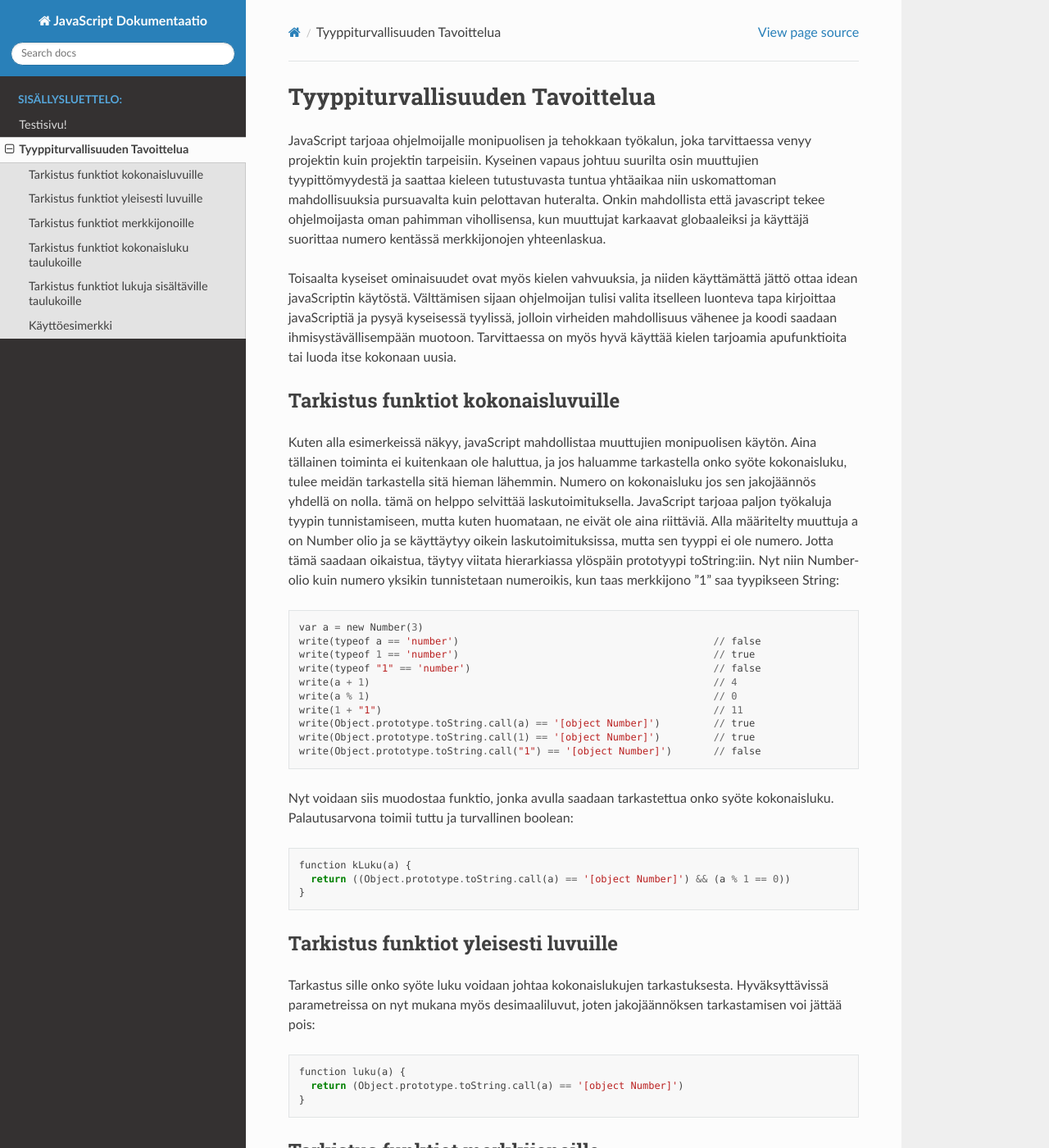
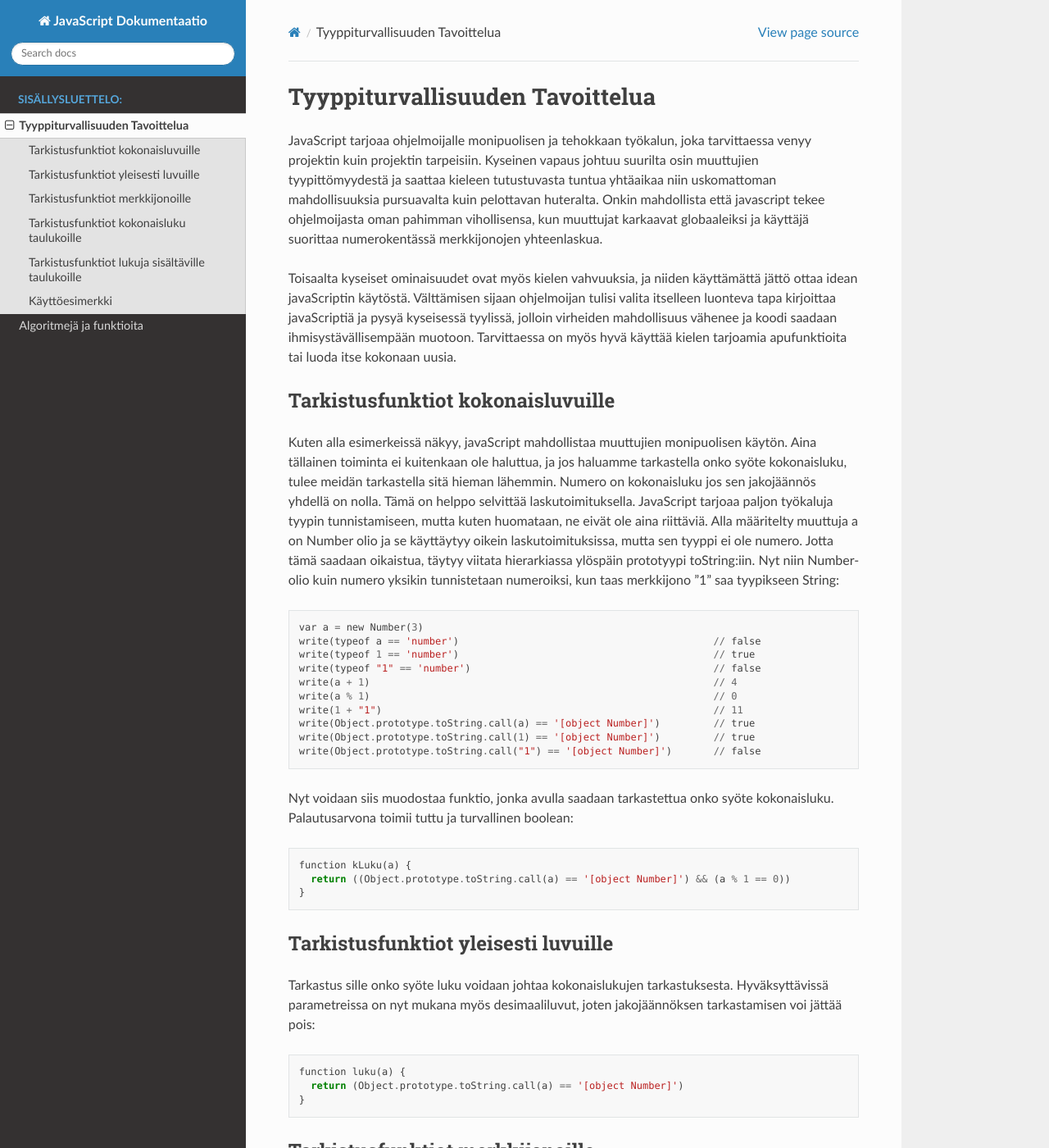
Before and after one commit to zeeket/ohjelmointitekniikkajs, a Sphinx documentation site: the page built from docs/tyyppiTurvallisuus.rst, in a window 1280 px wide and 1400 px high. Shown: the whole window at 82% size. Built offline with Sphinx 7.4.7 and the Read the Docs theme 2.0.0, drawn with Linux system fonts in a browser that asks for light colours; some of the changed text lies outside the part shown.

Commit message:
Algoritmit ja funktiot tehty ja muutamia korjauksia

```diff
--- a/docs/index.rst
+++ b/docs/index.rst
@@ -12,8 +12,8 @@
    :maxdepth: 2
    :caption: Sisällysluettelo:
 
-   testisivu
    tyyppiTurvallisuus
+   algoritmitJaFunktiot
 
 Luettelot
 ==================
--- a/docs/tyyppiTurvallisuus.rst
+++ b/docs/tyyppiTurvallisuus.rst
@@ -1,14 +1,14 @@
 Tyyppiturvallisuuden Tavoittelua
 ================================
 
-JavaScript tarjoaa ohjelmoijalle monipuolisen ja tehokkaan työkalun, joka tarvittaessa venyy projektin kuin projektin tarpeisiin. Kyseinen vapaus johtuu suurilta osin muuttujien tyypittömyydestä ja saattaa kieleen tutustuvasta tuntua yhtäaikaa niin uskomattoman mahdollisuuksia pursuavalta kuin pelottavan huteralta. Onkin mahdollista että javascript tekee ohjelmoijasta oman pahimman vihollisensa, kun muuttujat karkaavat globaaleiksi ja käyttäjä suorittaa numero kentässä merkkijonojen yhteenlaskua.
+JavaScript tarjoaa ohjelmoijalle monipuolisen ja tehokkaan työkalun, joka tarvittaessa venyy projektin kuin projektin tarpeisiin. Kyseinen vapaus johtuu suurilta osin muuttujien tyypittömyydestä ja saattaa kieleen tutustuvasta tuntua yhtäaikaa niin uskomattoman mahdollisuuksia pursuavalta kuin pelottavan huteralta. Onkin mahdollista että javascript tekee ohjelmoijasta oman pahimman vihollisensa, kun muuttujat karkaavat globaaleiksi ja käyttäjä suorittaa numerokentässä merkkijonojen yhteenlaskua.
 
 Toisaalta kyseiset ominaisuudet ovat myös kielen vahvuuksia, ja niiden käyttämättä jättö ottaa idean javaScriptin käytöstä. Välttämisen sijaan ohjelmoijan tulisi valita itselleen luonteva tapa kirjoittaa javaScriptiä ja pysyä kyseisessä tyylissä, jolloin virheiden mahdollisuus vähenee ja koodi saadaan ihmisystävällisempään muotoon. Tarvittaessa on myös hyvä käyttää kielen tarjoamia apufunktioita tai luoda itse kokonaan uusia.
 
-Tarkistus funktiot kokonaisluvuille
+Tarkistusfunktiot kokonaisluvuille
 -----------------------------------
 
-Kuten alla esimerkeissä näkyy, javaScript mahdollistaa muuttujien monipuolisen käytön. Aina tällainen toiminta ei kuitenkaan ole haluttua, ja jos haluamme tarkastella onko syöte kokonaisluku, tulee meidän tarkastella sitä hieman lähemmin. Numero on kokonaisluku jos sen jakojäännös yhdellä on nolla. tämä on helppo selvittää laskutoimituksella. JavaScript tarjoaa paljon työkaluja tyypin tunnistamiseen, mutta kuten huomataan, ne eivät ole aina riittäviä. Alla määritelty muuttuja a on Number olio ja se käyttäytyy oikein laskutoimituksissa, mutta sen tyyppi ei ole numero. Jotta tämä saadaan oikaistua, täytyy viitata hierarkiassa ylöspäin prototyypi toString:iin. Nyt niin Number-olio kuin numero yksikin tunnistetaan numeroikis, kun taas merkkijono "1" saa tyypikseen String::
+Kuten alla esimerkeissä näkyy, javaScript mahdollistaa muuttujien monipuolisen käytön. Aina tällainen toiminta ei kuitenkaan ole haluttua, ja jos haluamme tarkastella onko syöte kokonaisluku, tulee meidän tarkastella sitä hieman lähemmin. Numero on kokonaisluku jos sen jakojäännös yhdellä on nolla. Tämä on helppo selvittää laskutoimituksella. JavaScript tarjoaa paljon työkaluja tyypin tunnistamiseen, mutta kuten huomataan, ne eivät ole aina riittäviä. Alla määritelty muuttuja a on Number olio ja se käyttäytyy oikein laskutoimituksissa, mutta sen tyyppi ei ole numero. Jotta tämä saadaan oikaistua, täytyy viitata hierarkiassa ylöspäin prototyypi toString:iin. Nyt niin Number-olio kuin numero yksikin tunnistetaan numeroiksi, kun taas merkkijono "1" saa tyypikseen String::
 
   var a = new Number(3)
   write(typeof a == 'number')						// false
@@ -27,7 +27,7 @@
     return ((Object.prototype.toString.call(a) == '[object Number]') && (a % 1 == 0))
   }
 
-Tarkistus funktiot yleisesti luvuille
+Tarkistusfunktiot yleisesti luvuille
 -------------------------------------
 
 Tarkastus sille onko syöte luku voidaan johtaa kokonaislukujen tarkastuksesta. Hyväksyttävissä parametreissa on nyt mukana myös desimaaliluvut, joten jakojäännöksen tarkastamisen voi jättää pois::
@@ -36,7 +36,7 @@
     return (Object.prototype.toString.call(a) == '[object Number]')
   }
 
-Tarkistus funktiot merkkijonoille
+Tarkistusfunktiot merkkijonoille
 ---------------------------------
 
 Merkkijonoille voidaan jälleen kerran soveltaa kokonaisluku tarkastuksen ratkaisua. Muutetaan toStringin vertailu muotoon '[object String]', jolloin funktiomme palauttaa true jos parametri täyttää merkkijonon kriteerit ja muuten false::
@@ -53,16 +53,16 @@
   }
 
 
-Tarkistus funktiot kokonaisluku taulukoille
+Tarkistusfunktiot kokonaisluku taulukoille
 -------------------------------------------
 
-Taulukoiden tarkastamisessa voimme käyttää kokonaisluvun tunnistamis funktiota ja valmista Array.every(func) apufunktiota. Every palauttaa toden mikäli taulukon kaikki alkiot läpäisevät function parametrina saaman testin. Kokonaisluku taulukon tarkastava funktio::
+Taulukoiden tarkastamisessa voimme käyttää kokonaisluvun tunnistamisfunktiota ja valmista Array.every(func) apufunktiota. Every palauttaa toden mikäli taulukon kaikki alkiot läpäisevät function parametrina saaman testin. Kokonaisluku taulukon tarkastava funktio::
 
   function klTaulukko(array) {
     return array.every(kLuku)
   }
 
-Tarkistus funktiot lukuja sisältäville taulukoille
+Tarkistusfunktiot lukuja sisältäville taulukoille
 --------------------------------------------------
 
 Yleisesti lukuja sisältävän taulukon tarkastus tapahtuu hyvin samalla tavalla kuin kokonaisluku taulukon tarkastus. Tällä kertaa every() funktiolle annetaan vain parametrina aikaisemmin määritelty luku() funktio, joka tarkastaa onko taulukon alkio jonkinlainen luku::
```
Also changed, not shown: docs/algoritmitJaFunktiot.rst (added, +9 -0 lines).
